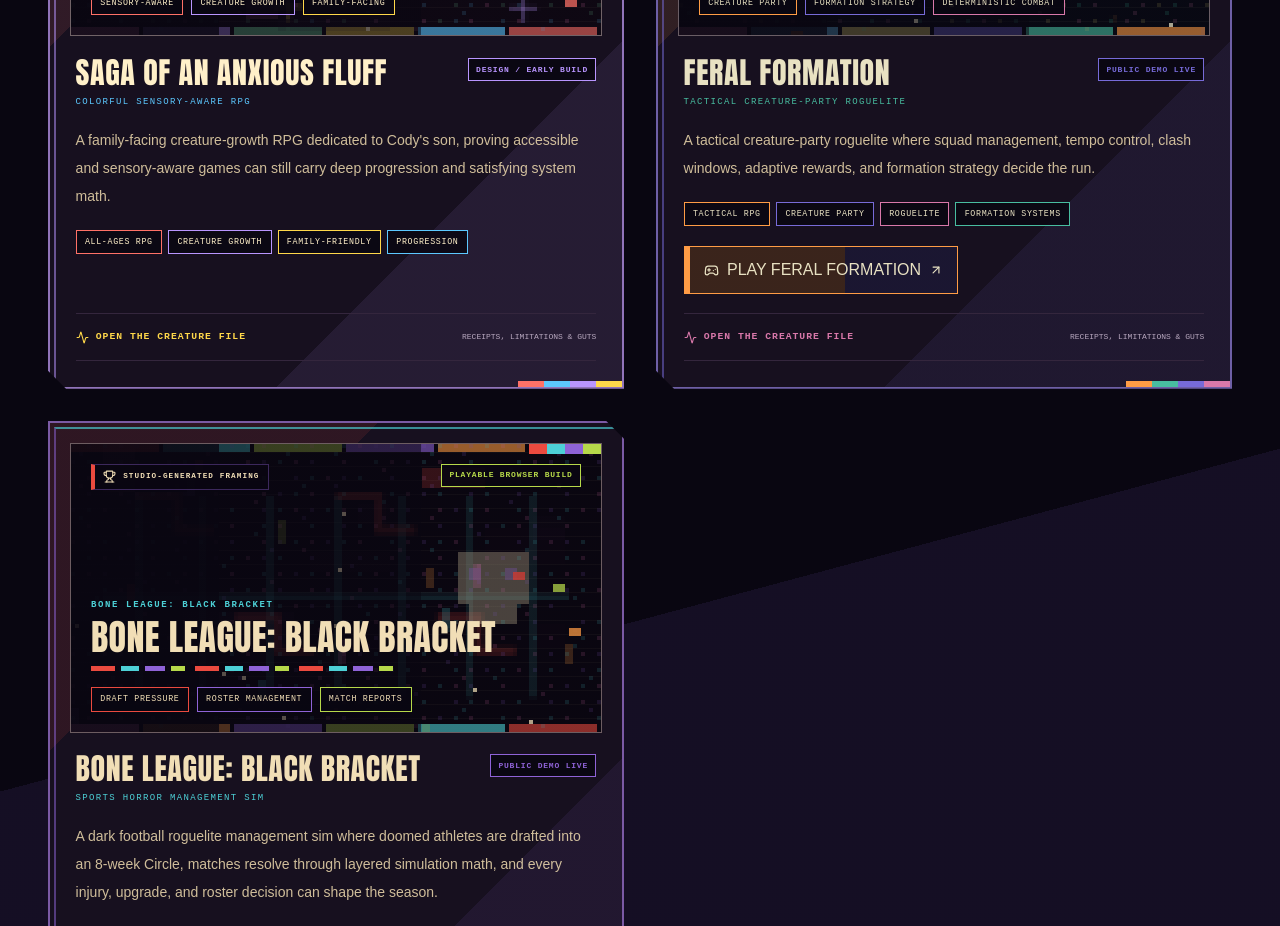
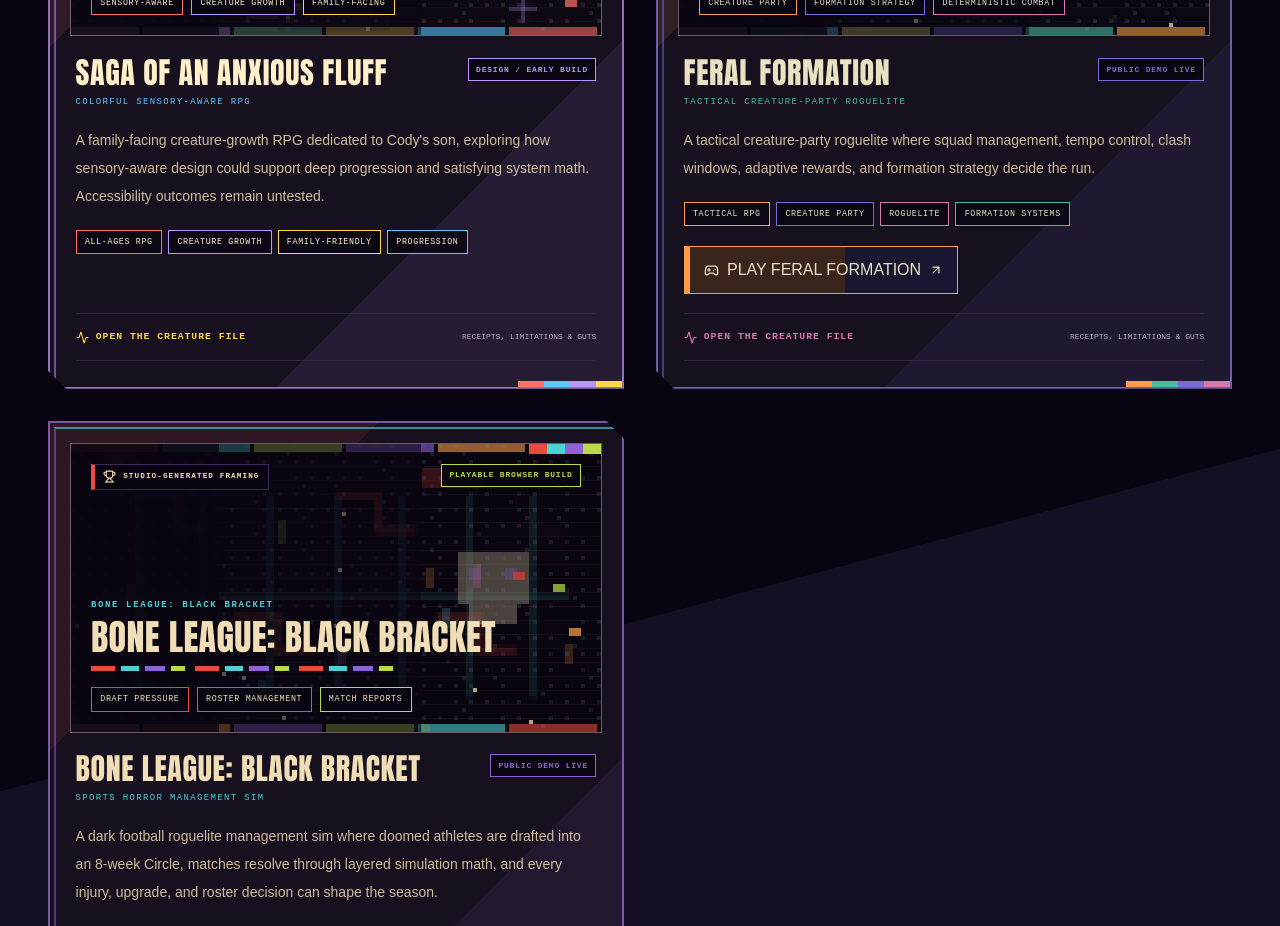
Before and after one commit to ultramonkey23/Ultramonkeydog-studios-, a React (Vite) app: page / in a window 1280 px wide. Shown: the part 4120-5046 px from the top of the page. Built offline with nearby package versions, Linux system fonts and the light colour scheme.

Commit message:
Keep Saga accessibility positioning at design intent until tested

```diff
--- a/src/data.ts
+++ b/src/data.ts
@@ -121,7 +121,7 @@ export const PROJECTS_DATA: Project[] = [
     id: "saga-anxious-fluff",
     title: "Saga of an Anxious Fluff",
     tone: "Colorful sensory-aware RPG",
-    description: "A family-facing creature-growth RPG dedicated to Cody's son, proving accessible and sensory-aware games can still carry deep progression and satisfying system math.",
+    description: "A family-facing creature-growth RPG dedicated to Cody's son, exploring how sensory-aware design could support deep progression and satisfying system math. Accessibility outcomes remain untested.",
     tags: ["All-Ages RPG", "Creature Growth", "Family-Friendly", "Progression", "Sensory-Aware"],
     status: "Design / Early Build",
     accentColor: "warm-amber",
```
